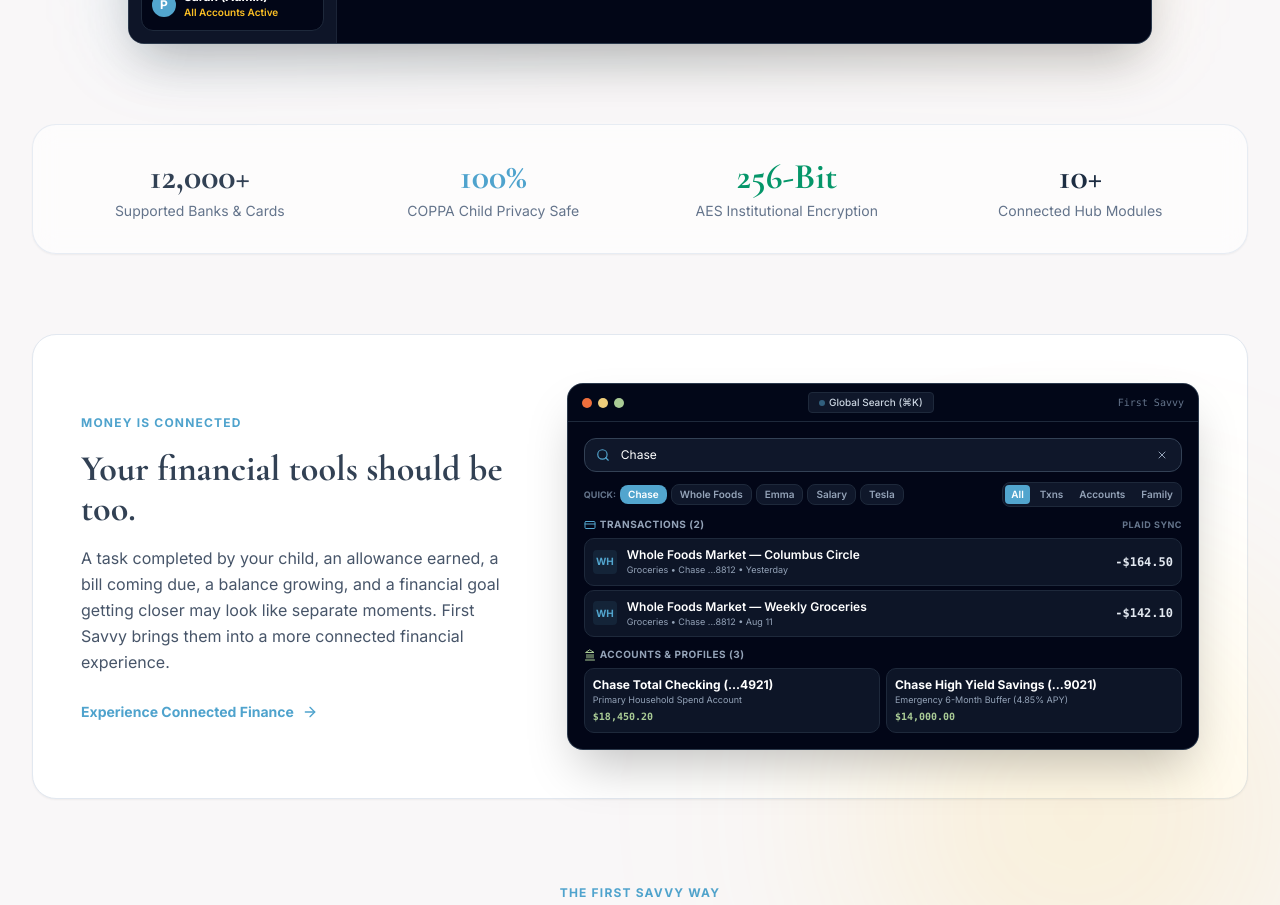
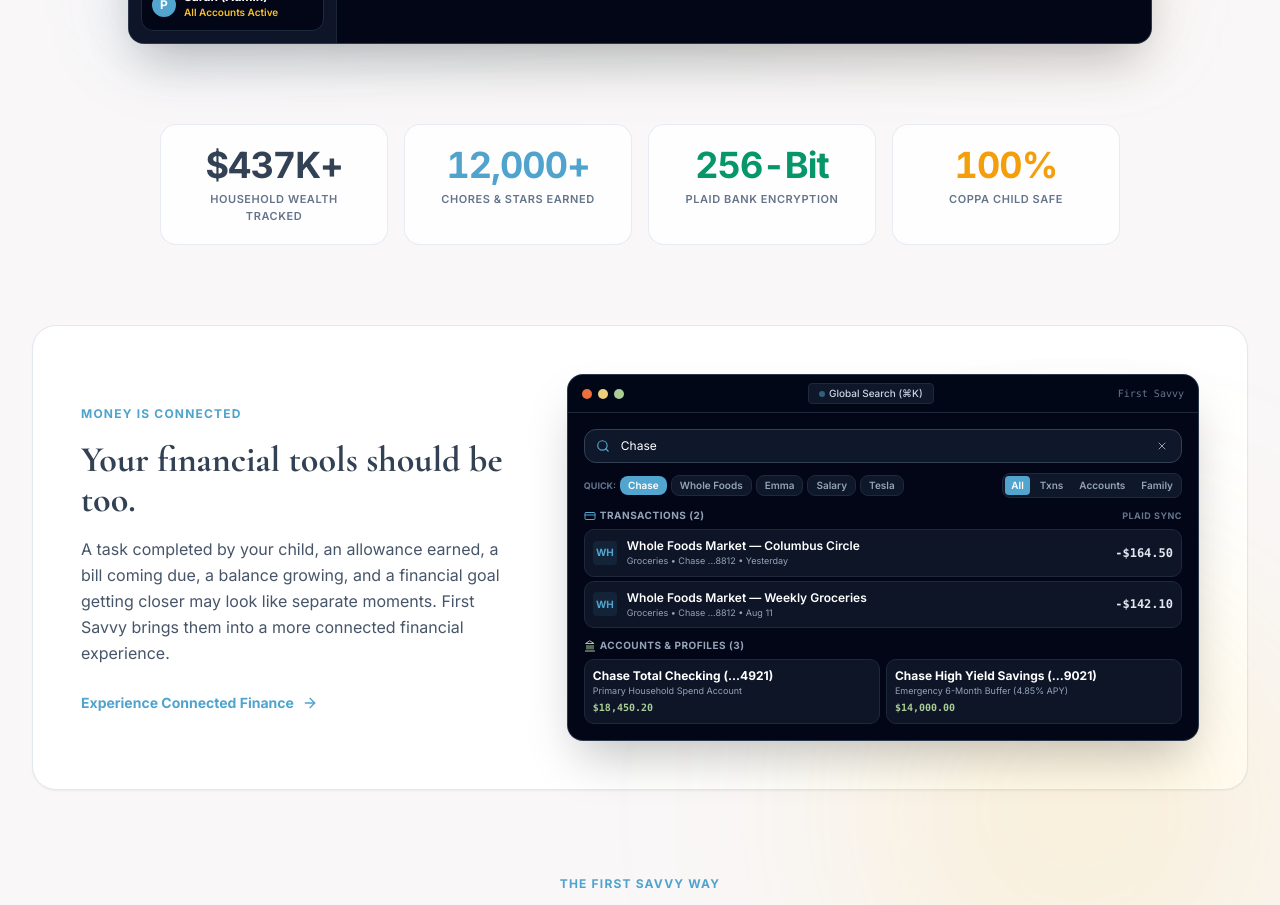
Before and after one commit to Ruhan-AI/1stsavvy, a Next.js app: page / in a window 1280 px wide. Shown: the part 1200-2105 px from the top of the page. Built offline with nearby package versions, Linux system fonts and the light colour scheme.

Commit message:
feat(ui): replicate hero section word-by-word text animations, font-serif italic styling, and dynamic number count-up cards from Hostinger reference

```diff
--- a/src/app/(marketing)/page.tsx
+++ b/src/app/(marketing)/page.tsx
@@ -134,32 +134,43 @@
       </section>
 
       {/* METRICS STRIP */}
-      <section className="max-w-7xl mx-auto px-4 sm:px-6 lg:px-8">
+      <section className="max-w-5xl mx-auto px-4 sm:px-6 lg:px-8 -mt-4 sm:-mt-6">
         <ScrollReveal>
-          <div className="grid grid-cols-2 md:grid-cols-4 gap-4 sm:gap-6 p-6 sm:p-8 rounded-3xl bg-white/60 dark:bg-slate-900/60 backdrop-blur-md border border-slate-200/80 dark:border-slate-800 shadow-sm text-center">
-            <div className="space-y-1">
-              <div className="text-3xl sm:text-4xl font-serif font-bold text-brand-navy dark:text-white">
-                <CountUp value={12000} duration={2} suffix="+" />
+          <div className="grid grid-cols-2 md:grid-cols-4 gap-4">
+            <div className="p-5 rounded-2xl bg-white/80 dark:bg-[#1E293B]/80 backdrop-blur-md border border-slate-200/80 dark:border-slate-700 text-center shadow-xs hover:scale-105 transition-transform duration-300">
+              <div className="text-3xl sm:text-4xl font-extrabold font-sans tracking-tight text-brand-navy dark:text-white tabular-nums">
+                <CountUp value={437} prefix="$" suffix="K+" duration={2} />
               </div>
-              <div className="text-xs sm:text-sm text-slate-500 dark:text-slate-400">Supported Banks & Cards</div>
+              <div className="text-[11px] text-slate-500 dark:text-slate-400 font-semibold uppercase tracking-wider mt-1.5">
+                Household Wealth Tracked
+              </div>
             </div>
-            <div className="space-y-1">
-              <div className="text-3xl sm:text-4xl font-serif font-bold text-brand-sky">
-                <CountUp value={100} duration={1.5} suffix="%" />
+
+            <div className="p-5 rounded-2xl bg-white/80 dark:bg-[#1E293B]/80 backdrop-blur-md border border-slate-200/80 dark:border-slate-700 text-center shadow-xs hover:scale-105 transition-transform duration-300">
+              <div className="text-3xl sm:text-4xl font-extrabold font-sans tracking-tight text-brand-sky tabular-nums">
+                <CountUp value={12000} suffix="+" duration={2.2} />
               </div>
-              <div className="text-xs sm:text-sm text-slate-500 dark:text-slate-400">COPPA Child Privacy Safe</div>
+              <div className="text-[11px] text-slate-500 dark:text-slate-400 font-semibold uppercase tracking-wider mt-1.5">
+                Chores &amp; Stars Earned
+              </div>
             </div>
-            <div className="space-y-1">
-              <div className="text-3xl sm:text-4xl font-serif font-bold text-emerald-600 dark:text-emerald-400">
-                <CountUp value={256} duration={1.8} suffix="-Bit" />
+
+            <div className="p-5 rounded-2xl bg-white/80 dark:bg-[#1E293B]/80 backdrop-blur-md border border-slate-200/80 dark:border-slate-700 text-center shadow-xs hover:scale-105 transition-transform duration-300">
+              <div className="text-3xl sm:text-4xl font-extrabold font-sans tracking-tight text-emerald-600 dark:text-emerald-400 tabular-nums">
+                <CountUp value={256} suffix="-Bit" duration={1.8} />
               </div>
-              <div className="text-xs sm:text-sm text-slate-500 dark:text-slate-400">AES Institutional Encryption</div>
+              <div className="text-[11px] text-slate-500 dark:text-slate-400 font-semibold uppercase tracking-wider mt-1.5">
+                Plaid Bank Encryption
+              </div>
             </div>
-            <div className="space-y-1">
-              <div className="text-3xl sm:text-4xl font-serif font-bold text-brand-amber">
-                <CountUp value={10} duration={1.2} suffix="+" />
+
+            <div className="p-5 rounded-2xl bg-white/80 dark:bg-[#1E293B]/80 backdrop-blur-md border border-slate-200/80 dark:border-slate-700 text-center shadow-xs hover:scale-105 transition-transform duration-300">
+              <div className="text-3xl sm:text-4xl font-extrabold font-sans tracking-tight text-amber-500 tabular-nums">
+                <CountUp value={100} suffix="%" duration={1.5} />
               </div>
-              <div className="text-xs sm:text-sm text-slate-500 dark:text-slate-400">Connected Hub Modules</div>
+              <div className="text-[11px] text-slate-500 dark:text-slate-400 font-semibold uppercase tracking-wider mt-1.5">
+                COPPA Child Safe
+              </div>
             </div>
           </div>
         </ScrollReveal>
```
